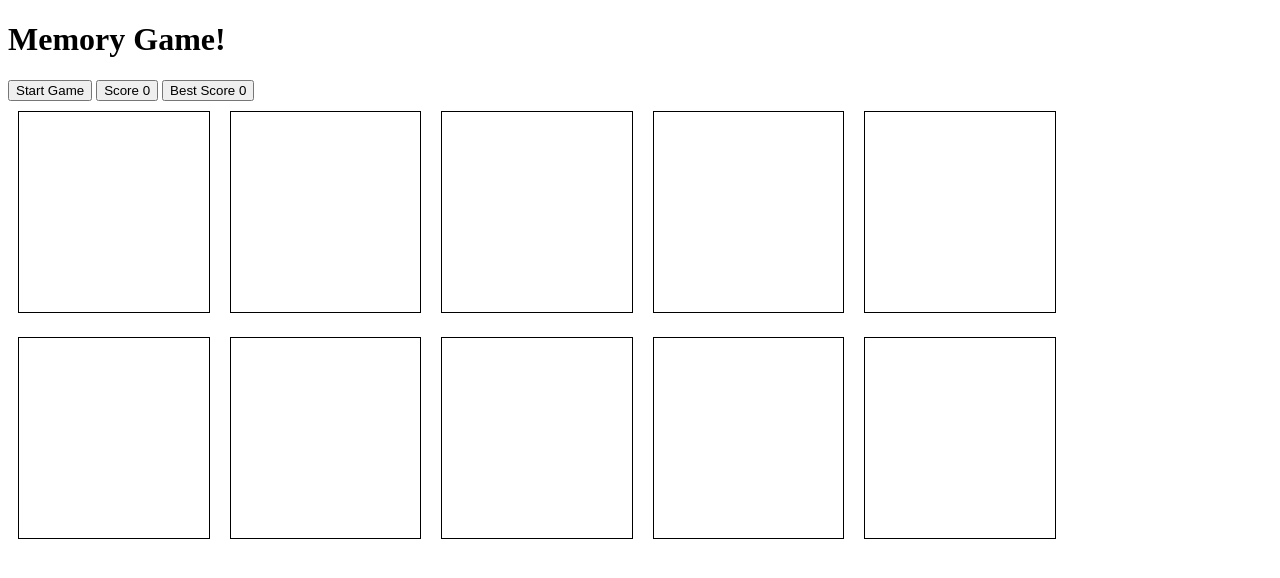
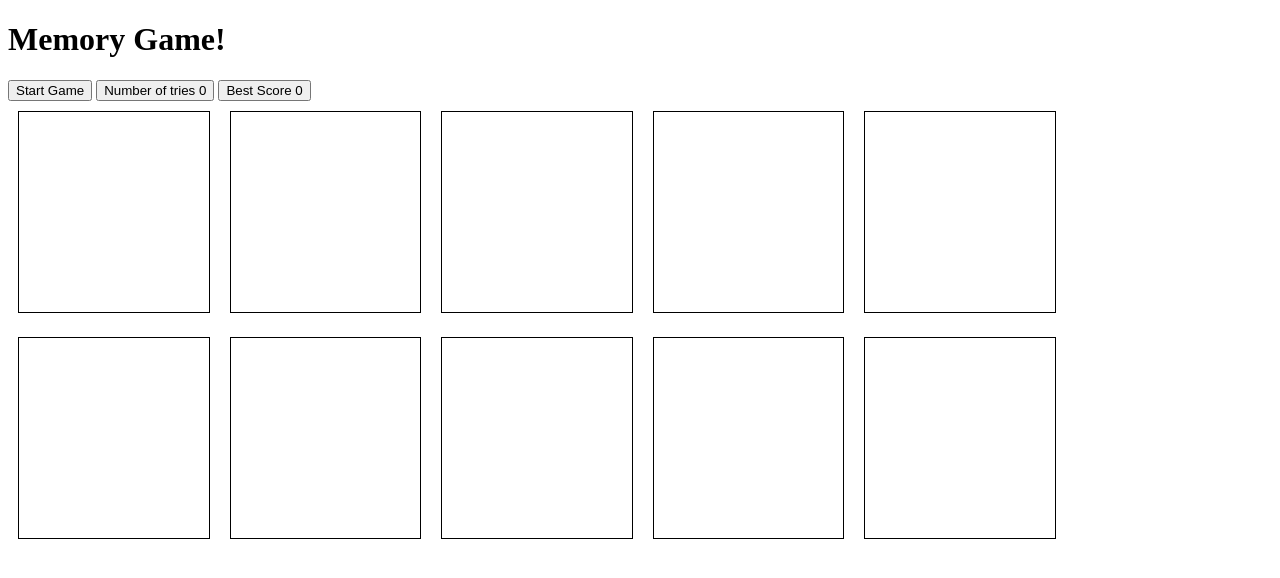
Before and after one commit to Timsedgold/memory-game, a plain HTML site: page index.html in a window 1280 px wide. Both pictures are taken after a click on the button "Start Game". Drawn offline with Linux system fonts and the light colour scheme.

Commit message:
changed the text content of the score button to number of tries

```diff
--- a/index.html
+++ b/index.html
@@ -12,7 +12,7 @@
      <input type="number" name="" id="numOfCard">
     </div>  -->
     <button>Start Game</button>
-    <button class="counter">Score</button>
+    <button class="counter">Number of Tries</button>
     <button class="best-score">Best Score</button>
     <div id="game">
     </div>
--- a/script.js
+++ b/script.js
@@ -74,7 +74,7 @@ let bestScore = JSON.parse(localStorage.getItem('Best Score')) || Infinity;
 function handleCardClick(event) {
     // If there are already two cards flipped, or the clicked card is already flipped, return early.
    currentScore++;
-   counter.textContent = `Score ${currentScore}`;
+   counter.textContent = `Number of tries ${currentScore}`;
 
   if (flippedCards.length === 2 || flippedCards.includes(event.target)) {
     return;
@@ -128,7 +128,7 @@ function startGame(e) {
    e.preventDefault();
    restartButton.style.display = 'none';
    currentScore = 0;
-   counter.textContent = `Score ${currentScore}`;
+   counter.textContent = `Number of tries ${currentScore}`;
   bestScoreBtn.textContent = `Best Score ${bestScore === Infinity ? 0 : bestScore}`;
 
 }
```
